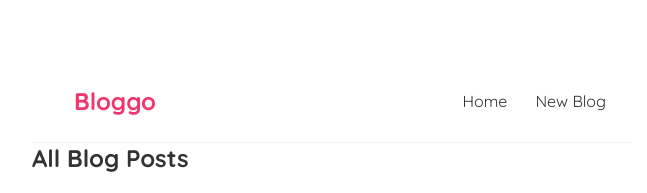
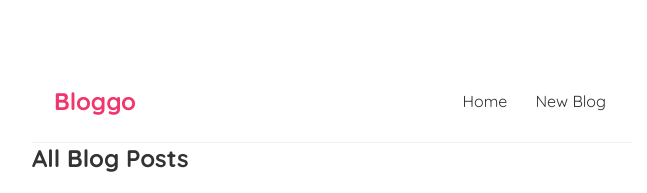
Before and after one commit to ColbyWTaylor/React-JS-Blog-with-JSON-Server, a React (Create React App) app: page / in a window 1280 px wide. Shown: the top 193 px of the page, without its empty margins (308-955 px from the left). Built offline with nearby package versions, Linux system fonts and the light colour scheme; data requests are answered from the project's data file; the HTML template or start-up script is replaced by a standard one.

Commit message:
update info

```diff
--- a/src/index.css
+++ b/src/index.css
@@ -8,7 +8,7 @@
 }
 
 .navbar {
-  padding: 20px;
+  padding: 20px 20px 20px 0px;
   display: flex;
   align-items: center;
   max-width: 600px;
```
Also changed, not shown: 2 other files (tests, documents, lock files or other folders).
